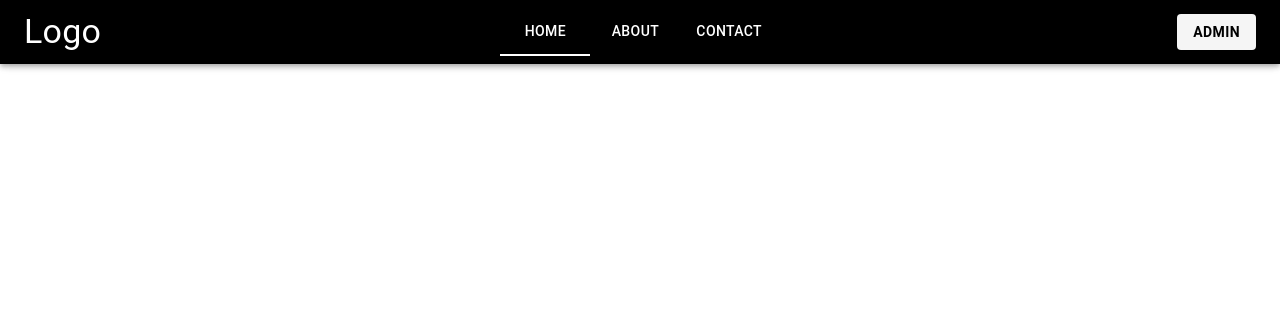
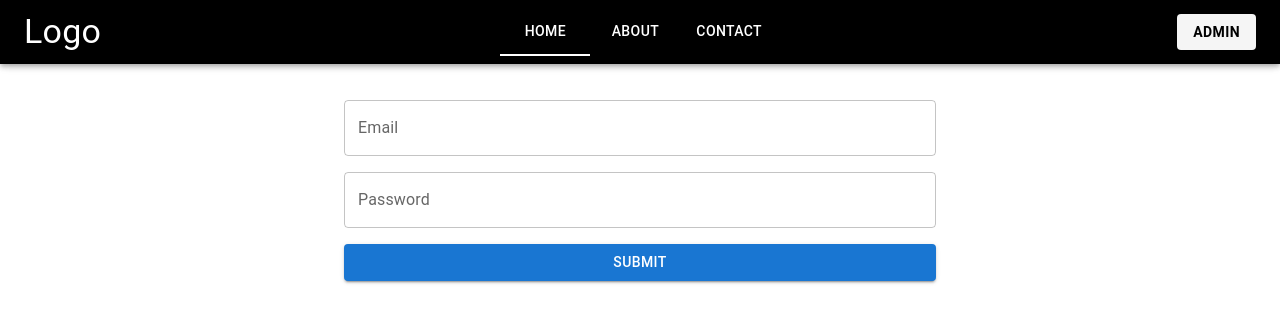
Before and after one commit to SachiSingh98/MaterialUI, a React (Create React App) app: page /FormValidation in a window 1280 px wide. Shown: the top 322 px of the page. Built offline with nearby package versions, Linux system fonts and the light colour scheme.

Commit message:
Used the Form vallidation

```diff
--- a/src/App.js
+++ b/src/App.js
@@ -6,6 +6,7 @@ import Contact from './PracticeProject/Contact'
 import About from './PracticeProject/About'
 import InfoProvider from "./Context/InfoContext";
 import ContactInfo from "./PracticeProject/ContactInfo";
+import FormValidation from "./FormValidations/FormValidation";
 
 function App() {
   return (
@@ -18,6 +19,7 @@ function App() {
           <Route path="/contact" element={<Contact />} />
           <Route path="/about" element={<About />} />
           <Route path="/contactinfo" element={<ContactInfo/>} />
+          <Route path="/FormValidation" element={<FormValidation/>} />
         </Routes>
       </BrowserRouter>
       </InfoProvider>
--- /dev/null
+++ b/src/FormValidations/FormValidation.js
@@ -0,0 +1,32 @@
+import {  Button, Container , TextField, Typography } from "@mui/material";
+import React, { useState } from "react";
+import { useForm } from "react-hook-form";
+
+export default function FormValidation() {
+    const { handleSubmit , register , formState:{errors} } = useForm()
+    console.log(errors)
+
+  return (
+    <>
+      <Container sx={{ marginTop: "100px" , width:"50%" , textAlign:"center" }}>
+
+        <form onSubmit={handleSubmit((data)=>{
+            console.log(data)
+        })} >
+
+        <TextField error={Boolean(errors.email)} helperText={Boolean(errors.email) ? <Typography>Invalid Email</Typography> : null} label="Email" variant="outlined" name="email"  fullWidth {...register("email" , {
+            validate:(val)=>/^[^\s@]+@[^\s@]+\.[^\s@]+$/.test(val)
+        })} />
+
+        <TextField  error={Boolean(errors.password)} helperText={Boolean(errors.password) ? <Typography>Password must be greater then 6</Typography> : null} sx={{mt:2}} label="Password" variant="outlined" name="password" type="password" fullWidth {...register("password" ,{minLength:6})} />
+
+
+        <Button disabled={Boolean(errors.email || errors.password)} sx={{mt:2}} type="submit" fullWidth variant="contained" >
+            Submit
+        </Button>
+
+        </form>
+      </Container>
+    </>
+  );
+}
--- a/src/PracticeProject/Contact.js
+++ b/src/PracticeProject/Contact.js
@@ -15,7 +15,6 @@ import {
 } from "@mui/material";
 
 import { InfoContext } from "../Context/InfoContext";
-import { useForm } from "react-hook-form";
 
 export default function Contact() {
   const [age, setAge] = useState(10);
```
